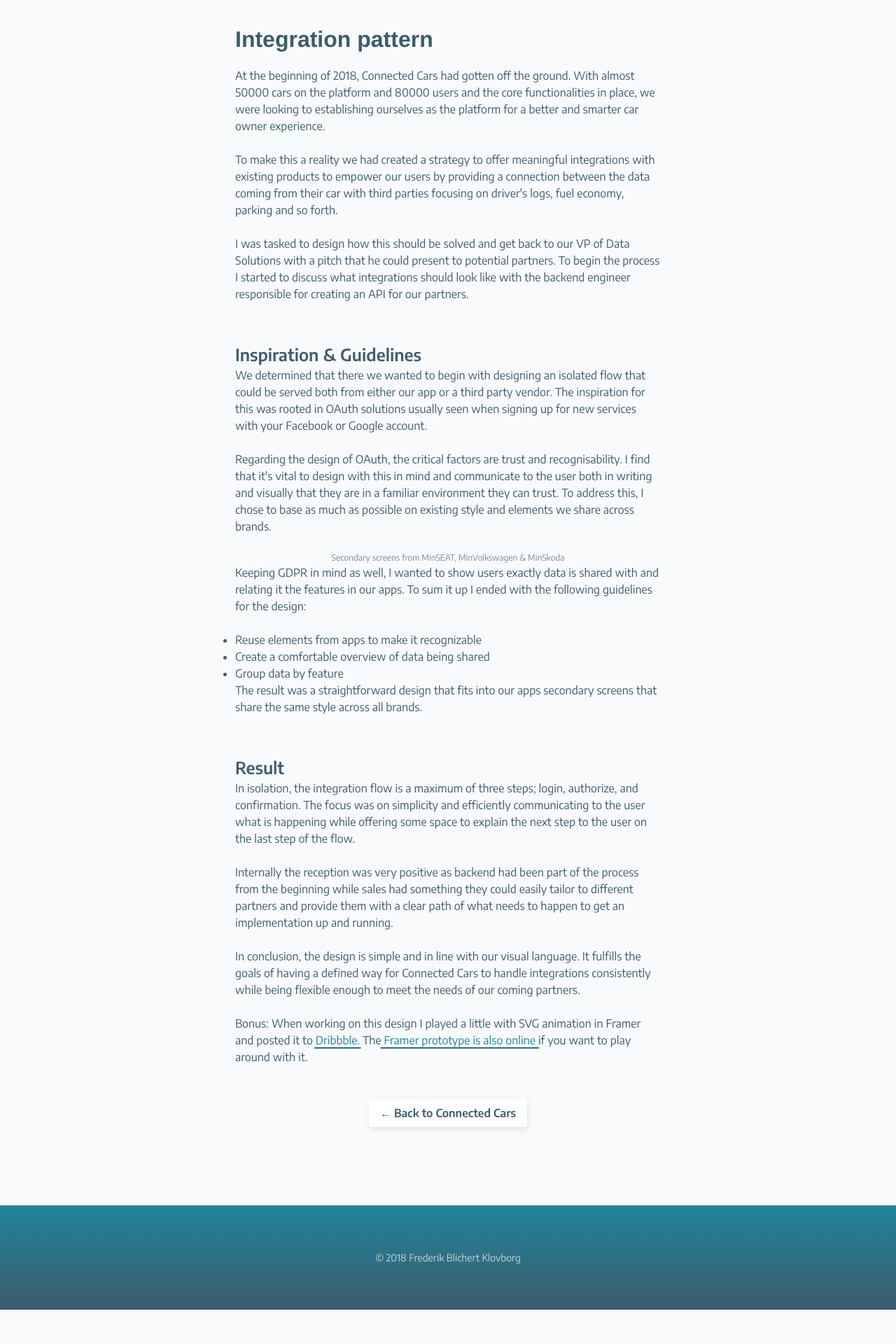
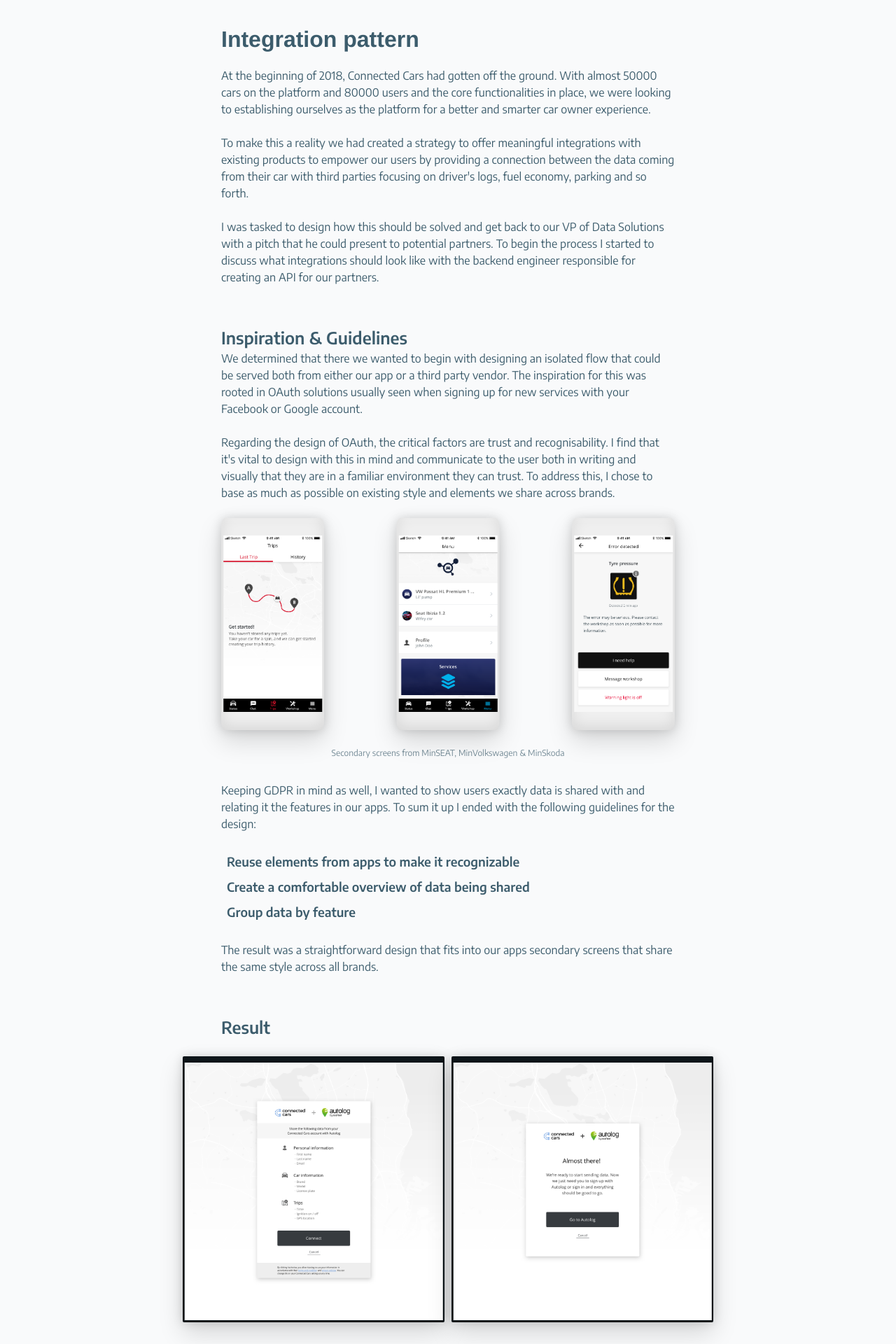
Before and after one commit to frebliklo/frebliklo.github.io, a Jekyll site: the page built from work/connected-cars/integrations/index.html, in a window 1280 px wide. Shown: the top 1920 px of the page at 70% size. Built offline with Jekyll 4.4.1, drawn with Linux system fonts in a browser that asks for light colours; some web fonts are replaced; before the commit the page ends 1871 px from its top, so only the background shows below that.

Commit message:
integrations-screen

```diff
--- a/assets/_scss/_components/_case-teasers.scss
+++ b/assets/_scss/_components/_case-teasers.scss
@@ -12,7 +12,7 @@
 
   &__container {
     display: grid;
-    grid-template-columns: minmax(24rem, 1fr) 2.4rem;
+    grid-template-columns: minmax(21.6rem, 1fr) 2.4rem;
     // grid-gap: .8rem;
     justify-items: start;
     padding: 1.2rem 1.6rem;
--- a/assets/_scss/_components/_device.scss
+++ b/assets/_scss/_components/_device.scss
@@ -8,9 +8,10 @@
 %mobile-img-placement {
   position: absolute;
   top: 8.25%;
-  left: 1.8%;
+  left: 50%;
   bottom: 8.38%;
-  right: 1.8%;
+  right: auto;
+  transform: translateX(-50%);
 }
 
 %browser-device {
@@ -22,8 +23,9 @@
 
 %browser-img-placement {
   position: absolute;
-  left: 0.55%;
-  right: 0.55%;
+  left: 50%;
+  right: auto;
   top: 2.27%;
   bottom: 0.76%;
+  transform: translateX(-50%);
 }
--- a/assets/_scss/_layout/_cc-case.scss
+++ b/assets/_scss/_layout/_cc-case.scss
@@ -9,4 +9,164 @@
     }
   }
 
+  ul {
+    list-style: none;
+    margin-left: .8rem;
+
+    li {
+      font-size: 1.8rem;
+      font-weight: 600;
+      line-height: 2;
+    }
+  }
+
+  &__secondary-screens {
+    position: relative;
+    width: 100%;
+    min-height: 345px;
+
+    & figcaption {
+      position: absolute;
+      display: block;
+      width: 100%;
+      top: auto;
+      right: auto;
+      bottom: 0;
+      left: 0;
+      // transform: translateX(-50%);
+    }
+
+    &--1 {
+      z-index: 100;
+      position: absolute;
+      top: 0;
+      right: auto;
+      bottom: auto;
+      left: 0;
+
+      & figure {
+        @extend %mobile-device;
+        width: 147px;
+        height: 303px;
+
+        & img {
+          @extend %mobile-img-placement;
+          width: 141.5px;
+          height: 252.5px;
+        }
+      }
+    }
+
+    &--2 {
+      z-index: 50;
+      position: absolute;
+      top: 0;
+      right: auto;
+      bottom: auto;
+      left: 50%;
+      transform: translateX(-50%);
+
+      & figure {
+        @extend %mobile-device;
+        width: 147px;
+        height: 303px;
+
+        & img {
+          @extend %mobile-img-placement;
+          width: 141.5px;
+          height: 252.5px;
+        }
+      }
+    }
+
+    &--3 {
+      z-index: 0;
+      position: absolute;
+      top: 0;
+      right: 0;
+      bottom: auto;
+      left: auto;
+
+      & figure {
+        @extend %mobile-device;
+        width: 147px;
+        height: 303px;
+
+        & img {
+          @extend %mobile-img-placement;
+          width: 141.5px;
+          height: 252.5px;
+        }
+      }
+    }
+
+  }
+
+  &__consent-screens {
+    width: 100%;
+    max-width: 80rem;
+    padding: 0 1.6rem;
+
+    display: grid;
+    grid-template-columns: repeat(auto-fit, minmax(310px, 1fr));
+    justify-items: start;
+    align-items: start;
+
+    @include respond(tab-port) {
+      justify-items: center;
+    }
+
+    &--1 {
+      margin-bottom: 1.6rem;
+
+      & figure {
+        @extend %browser-device;
+        width: 300px;
+        height: 305px;
+
+        @include respond(tab-land) {
+          width: 374px;
+          height: 380px;
+        }
+
+        & img {
+          @extend %browser-img-placement;
+          width: 295.5px;
+          height: 295.5px;
+
+          @include respond(tab-land) {
+            width: 368.5px;
+            height: 368.5px;
+          }
+        }
+      }
+    }
+
+    &--2 {
+
+
+      & figure {
+        @extend %browser-device;
+        width: 300px;
+        height: 305px;
+
+        @include respond(tab-land) {
+          width: 374px;
+          height: 380px;
+        }
+
+        & img {
+          @extend %browser-img-placement;
+          width: 295.5px;
+          height: 295.5px;
+
+          @include respond(tab-land) {
+            width: 368.5px;
+            height: 368.5px;
+          }
+        }
+      }
+    }
+  }
+
 }
--- a/assets/_scss/_layout/_grid.scss
+++ b/assets/_scss/_layout/_grid.scss
@@ -12,7 +12,7 @@
   flex-direction: row;
   justify-content: space-between;
   width: 100%;
-  max-width: 64rem;
+  max-width: 68rem;
   margin: 0 1.6rem;
   padding: 0 1.6rem;
 
--- a/work/connected-cars/integrations/index.html
+++ b/work/connected-cars/integrations/index.html
@@ -22,11 +22,20 @@ title: Case study - CC integrations
         <h3>Inspiration &amp; Guidelines</h3>
         <p>We determined that there we wanted to begin with designing an isolated flow that could be served both from either our app or a third party vendor. The inspiration for this was rooted in OAuth solutions usually seen when signing up for new services with your Facebook or Google account.</p>
         <p>Regarding the design of OAuth, the critical factors are trust and recognisability. I find that it's vital to design with this in mind and communicate to the user both in writing and visually that they are in a familiar environment they can trust. To address this, I chose to base as much as possible on existing style and elements we share across brands.</p>
-        <figure>
+        <figure class="cc-case__secondary-screens u-mt u-mb-lg">
+          <div class="cc-case__secondary-screens--1">
+            <figure><img src="{{ site.baseurl }}/assets/img/integrations/last-trip@2x.png" alt="Trips screen from MinSEAT"></figure>
+          </div>
+          <div class="cc-case__secondary-screens--2">
+            <figure><img src="{{ site.baseurl }}/assets/img/integrations/menu@2x.png" alt="Menu from MinVolkswagen"></figure>
+          </div>
+          <div class="cc-case__secondary-screens--3">
+            <figure><img src="{{ site.baseurl }}/assets/img/integrations/warning-light@2x.png" alt="Warning light screen from MinSkoda"></figure>
+          </div>
           <figcaption>Secondary screens from MinSEAT, MinVolkswagen &amp; MinSkoda</figcaption>
         </figure>
         <p>Keeping GDPR in mind as well, I wanted to show users exactly data is shared with and relating it the features in our apps. To sum it up I ended with the following guidelines for the design:</p>
-        <ul>
+        <ul class="u-mb">
           <li>Reuse elements from apps to make it recognizable</li>
           <li>Create a comfortable overview of data being shared</li>
           <li>Group data by feature</li>
@@ -40,7 +49,32 @@ title: Case study - CC integrations
     <div class="row">
       <div class="col-2">
         <h3>Result</h3>
-        <div class="cc-case__consent-screens"></div>
+      </div>
+    </div>
+    <div class="cc-case__consent-screens u-mt u-mb-lg">
+      <div class="cc-case__consent-screens--1">
+        <figure>
+          <div>
+            <span></span>
+            <span></span>
+            <span></span>
+          </div>
+          <img src="{{ site.baseurl }}/assets/img/integrations/authorize@2x.png" alt="Consent screen">
+        </figure>
+      </div>
+      <div class="cc-case__consent-screens--2">
+        <figure>
+          <div>
+            <span></span>
+            <span></span>
+            <span></span>
+          </div>
+          <img src="{{ site.baseurl }}/assets/img/integrations/confirmation@2x.png" alt="Consent screen">
+        </figure>
+      </div>
+    </div>
+    <div class="row">
+      <div class="col-2">
         <p>In isolation, the integration flow is a maximum of three steps; login, authorize, and confirmation. The focus was on simplicity and efficiently communicating to the user what is happening while offering some space to explain the next step to the user on the last step of the flow.</p>
         <p>Internally the reception was very positive as backend had been part of the process from the beginning while sales had something they could easily tailor to different partners and provide them with a clear path of what needs to happen to get an implementation up and running.</p>
         <p>In conclusion, the design is simple and in line with our visual language. It fulfills the goals of having a defined way for Connected Cars to handle integrations consistently while being flexible enough to meet the needs of our coming partners.</p>
```
Also changed, not shown: assets/img/integrations/authorize.png (added), assets/img/integrations/authorize@2x.png (added), assets/img/integrations/car-settings.png (added), assets/img/integrations/car-settings@2x.png (added), assets/img/integrations/confirmation.png (added), assets/img/integrations/confirmation@2x.png (added), assets/img/integrations/last-trip.png (added), assets/img/integrations/last-trip@2x.png (added), assets/img/integrations/menu.png (added), assets/img/integrations/menu@2x.png (added), assets/img/integrations/warning-light.png (added), assets/img/integrations/warning-light@2x.png (added).
